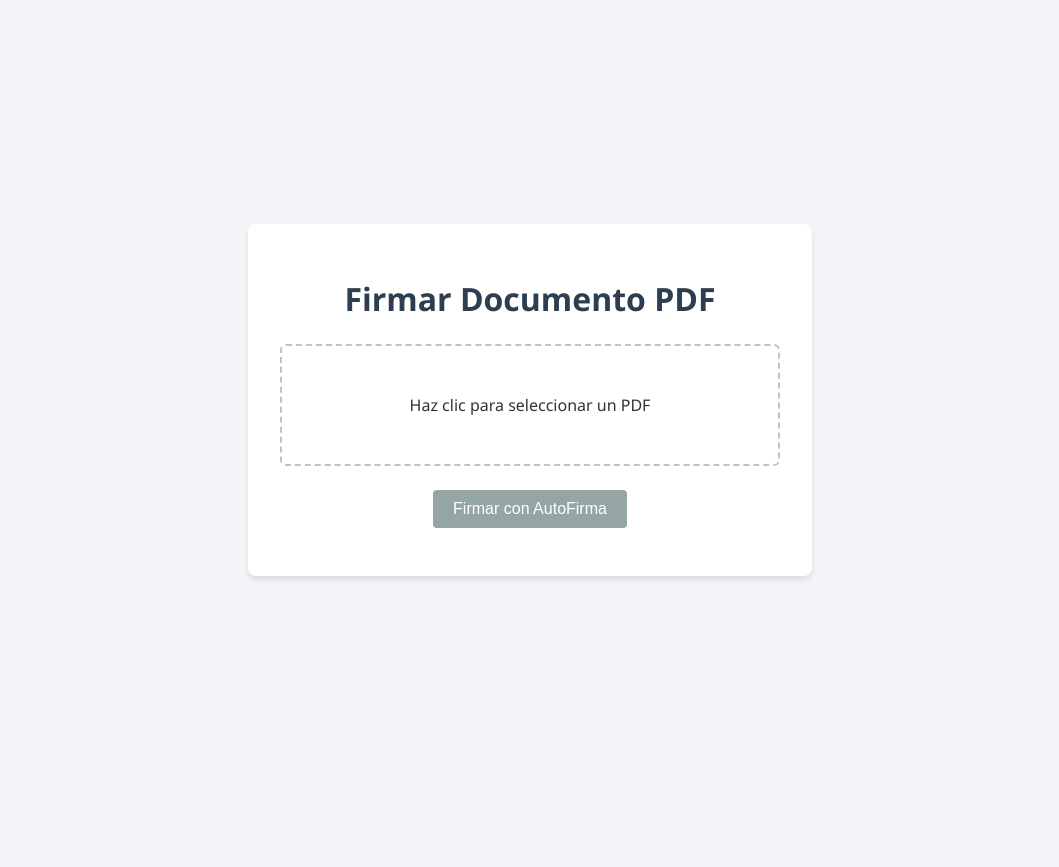
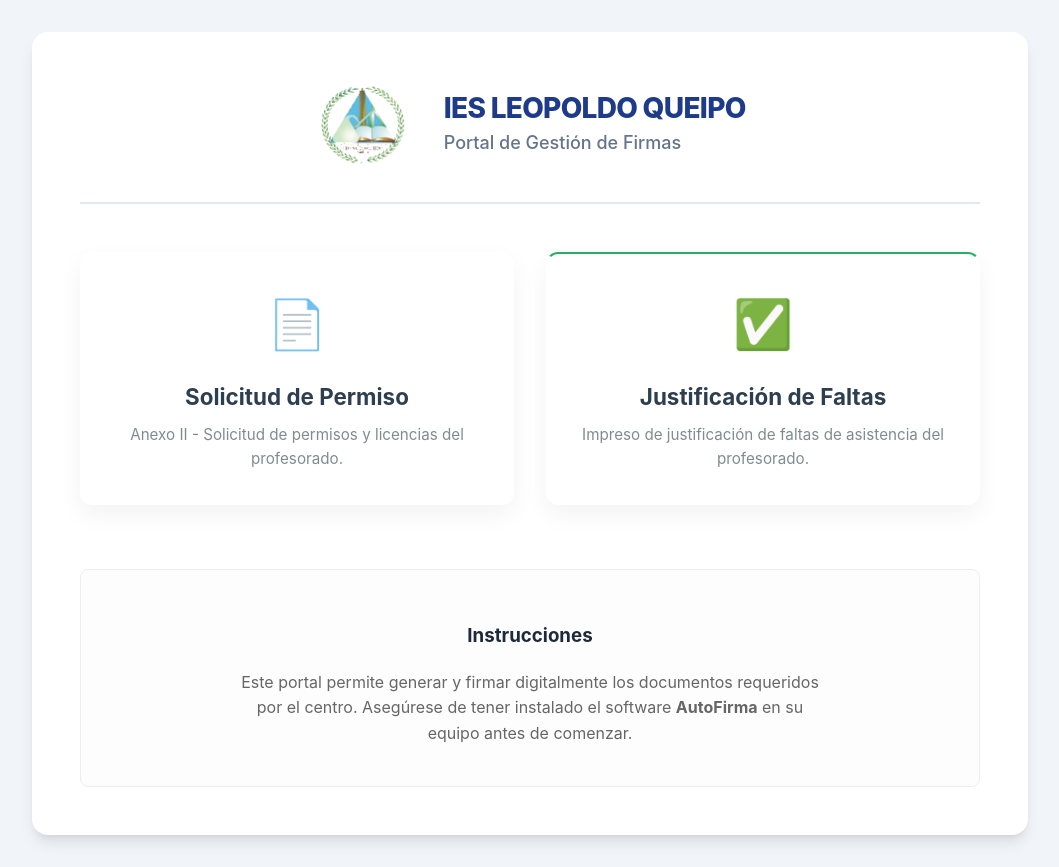
Before and after one commit to josemanuel74-make/autofirma-permisos, a Flask app: template templates/index.html in a window 1280 px wide. Shown: the whole page, without its empty margins (110-1169 px from the left). Before the commit the page ends 580 px from the top, so only its background shows below. Run offline with Flask 3, Linux system fonts and the light colour scheme; the template is opened without the code that fills it, so the values that code supplies are empty.

Commit message:
Add Justificación de Faltas module with dynamic table and portal menu

```diff
--- a/app.py
+++ b/app.py
@@ -15,9 +15,16 @@ WEBHOOK_URL = "https://default70879308da7343a1acdf57810f4ae6.2b.environment.api.
 # ---------------------
 
 @app.route('/')
-@app.route('/permiso')
-def permiso_form_root():
+def home():
+    return render_template('index.html')
+
+@app.route('/permisos')
+def permisos_form():
     return render_template('solicitud_permiso.html')
+
+@app.route('/justificante')
+def justificante_form():
+    return render_template('solicitud_justificante.html')
 
 @app.route('/save', methods=['POST'])
 def save_signature():
@@ -76,15 +83,9 @@ def save_signature():
         print(f"ERROR in /save: {str(e)}")
         return jsonify({"status": "error", "message": str(e)}), 500
 
-@app.route('/permiso')
-def permiso_form():
-    return render_template('solicitud_permiso.html')
+# Removed redundant /permiso route
 
 def get_pdf_anchors(template_path):
-    """
-    Scans a PDF for labels like {{label}} and returns their coordinates.
-    High precision: uses reportlab's stringWidth for exact shifting.
-    """
     import re
     from reportlab.pdfbase import pdfmetrics
     anchors = {}
@@ -95,21 +96,19 @@ def get_pdf_anchors(template_path):
         reader = PdfReader(template_path)
         for i, page in enumerate(reader.pages):
             def visitor(text, cm, tm, font_dict, font_size):
-                # We normalize the search to be more lenient
-                # Matches {{label}}, {{label}, or just {{label (in case of extraction artifacts)
                 matches = list(re.finditer(r'\{\{([a-zA-Z0-9_]+)', text))
                 if not matches:
                     return
 
-                # Calculate base coordinates
-                base_x = tm[4]
-                base_y = tm[5]
+                # CM: [a, b, c, d, e, f]
+                # Transformation to global coordinates
+                ca, cb, cc, cd, ce, cf = cm
+                base_x, base_y = tm[4], tm[5]
 
                 for m in matches:
                     tag_name = m.group(1)
                     preceding_text = text[:m.start()]
 
-                    # Detect font type for more accurate width calculation
                     font_name = "Helvetica"
                     if font_dict and "/BaseFont" in font_dict:
                         fname = font_dict["/BaseFont"].lower()
@@ -117,34 +116,136 @@ def get_pdf_anchors(template_path):
                         elif "bold" in fname: font_name = "Helvetica-Bold"
 
                     # Exact shift using reportlab's metrics
-                    # THE REASON FOR MISALIGNMENT:
-                    # Reportlab's Times-Roman width is often tighter than how
-                    # specialized PDF printers render 'con NRP  '.
-                    # Adding a +6px fudge factor to ensure it starts AFTER the label.
-                    shift_x = pdfmetrics.stringWidth(preceding_text, font_name, font_size) + 6
+                    shift_x = pdfmetrics.stringWidth(preceding_text, font_name, font_size)
 
-                    key = f"{{{{{tag_name}}}}}" # Canonical form {{name}}
+                    # Apply CM to calculated local (shift_x, base_y)
+                    # Note: We use shift_x relative to tm's base_x
+                    local_x = base_x + shift_x
+                    local_y = base_y
+
+                    final_x = local_x * ca + local_y * cc + ce
+                    final_y = local_x * cb + local_y * cd + cf
+
+                    key = f"{{{{{tag_name}}}}}"
                     if key not in anchors:
                         anchors[key] = []
 
-                    # Reject (0,0) as it's usually a coordinate system error in visitor
-                    if base_x > 0.001 or base_y > 0.001:
-                        final_x = base_x + shift_x
-                        # DE-DUPLICATE: avoid adding the same anchor multiple times
-                        # using a tighter threshold.
+                    # Deduplication & basic filter
+                    if abs(final_x) > 0.001 or abs(final_y) > 0.001:
                         is_dup = False
                         for existing in anchors[key]:
-                            if existing[0] == i and abs(existing[1] - final_x) < 0.5 and abs(existing[2] - base_y) < 0.5:
+                            if existing[0] == i and abs(existing[1] - final_x) < 0.5 and abs(existing[2] - final_y) < 0.5:
                                 is_dup = True
                                 break
                         if not is_dup:
-                            anchors[key].append((i, final_x, base_y, font_size))
+                            anchors[key].append((i, final_x, final_y, font_size))
 
             page.extract_text(visitor_text=visitor)
+        return anchors
     except Exception as e:
         print(f"ERROR extracting anchors: {str(e)}")
+        return {}
 
-    return anchors
+@app.route('/generate_justificante', methods=['POST'])
+def generate_justificante():
+    try:
+        data = request.form
+        nombre_profe = data.get('nombre', 'Anonimo')
+        safe_name = "".join([c for c in nombre_profe if c.isalnum() or c == ' ']).replace(' ', '_')
+        timestamp_str = time.strftime('%Y%m%d_%H%M%S')
+
+        template_path = "justificacionfaltasprofesores.pdf"
+        anchors = get_pdf_anchors(template_path)
+
+        packet = io.BytesIO()
+        from reportlab.pdfgen import canvas
+        from reportlab.lib.pagesizes import A4
+        c = canvas.Canvas(packet, pagesize=A4)
+
+        def draw_smart(label, text, fallback_x, fallback_y, page_idx, size=None, offset_x=0, offset_y=0):
+            matches = anchors.get(label, [])
+            page_matches = [m for m in matches if m[0] == page_idx]
+            if page_matches:
+                # Use first match
+                anchor = page_matches[0]
+                x, y, draw_size = anchor[1], anchor[2], (size or anchor[3])
+            else:
+                x, y, draw_size = fallback_x, fallback_y, (size or 10)
+
+            c.setFont("Helvetica", draw_size)
+            c.drawString(x + offset_x, y + offset_y, text)
+
+        # Header data
+        draw_smart('{{nombre}}', data.get('nombre', ''), 100, 700, 0)
+        draw_smart('{{dni}}', data.get('dni', ''), 300, 700, 0)
+        draw_smart('{{nrp}}', data.get('nrp', ''), 450, 700, 0)
+
+        # Table data
+        # We start below the "DÍA HORA CURSO MOTIVOS" header
+        # Manual calculation based on visual layout of the PDF:
+        # Table starts around Y=580
+        dias = request.form.getlist('fila_dia[]')
+        horas = request.form.getlist('fila_hora[]')
+        cursos = request.form.getlist('fila_curso[]')
+        motivos = request.form.getlist('fila_motivo[]')
+
+        start_y = 555 # Approximate starting row Y
+        row_height = 20
+
+        for i in range(len(dias)):
+            y_pos = start_y - (i * row_height)
+            if i >= 10: break # Table limit
+
+            # Formatear fecha de YYYY-MM-DD a DD/MM/YYYY
+            fecha_fmt = dias[i]
+            if '-' in fecha_fmt:
+                y, m, d = fecha_fmt.split('-')
+                fecha_fmt = f"{d}/{m}/{y}"
+
+            c.setFont("Helvetica", 9)
+            c.drawString(75, y_pos, fecha_fmt)      # DÍA
+            c.drawString(140, y_pos, horas[i])     # HORA
+            c.drawString(195, y_pos, cursos[i])    # CURSO
+            c.drawString(285, y_pos, motivos[i])   # MOTIVOS
+
+        c.save()
+        packet.seek(0)
+
+        # Merge template
+        reader = PdfReader(template_path)
+        writer = PdfWriter()
+        overlay = PdfReader(packet)
+
+        page = reader.pages[0]
+        page.merge_page(overlay.pages[0])
+        writer.add_page(page)
+
+        output_stream = io.BytesIO()
+        writer.write(output_stream)
+        output_stream.seek(0)
+
+        pdf_base64 = base64.b64encode(output_stream.read()).decode('utf-8')
+
+        # PAdES signature area for Justificante
+        # Signature is at the bottom right box
+        extra_params = (
+            f"signaturePage=1\n"
+            f"layer2Text=Firmado digitalmente por {nombre_profe}\\nFecha: {time.strftime('%d/%m/%Y %H:%M')}\n"
+            f"signaturePositionOnPageLowerLeftX=320\n"
+            f"signaturePositionOnPageLowerLeftY=170\n"
+            f"signaturePositionOnPageUpperRightX=550\n"
+            f"signaturePositionOnPageUpperRightY=225\n"
+        )
+
+        return jsonify({
+            "status": "success",
+            "pdf_base64": pdf_base64,
+            "extra_params": extra_params
+        })
+    except Exception as e:
+        import traceback
+        traceback.print_exc()
+        return jsonify({"status": "error", "message": str(e)}), 500
 
 @app.route('/generate_permiso', methods=['POST'])
 def generate_permiso():
--- a/templates/index.html
+++ b/templates/index.html
@@ -1,186 +1,100 @@
 <!DOCTYPE html>
 <html lang="es">
+
 <head>
     <meta charset="UTF-8">
     <meta name="viewport" content="width=device-width, initial-scale=1.0">
-    <title>Firmar PDF con AutoFirma</title>
-    <!-- Importar AutoScript desde su nueva ubicación -->
-    <script type="text/javascript" src="{{ url_for('static', filename='js/autoscript.js') }}"></script>
+    <title>Portal de Firmas - IES Leopoldo Queipo</title>
+    <link rel="stylesheet" href="{{ url_for('static', filename='css/style.css') }}">
     <style>
-        body {
-            font-family: 'Segoe UI', Tahoma, Geneva, Verdana, sans-serif;
-            background-color: #f4f4f9;
-            color: #333;
+        .menu-grid {
+            display: grid;
+            grid-template-columns: 1fr 1fr;
+            gap: 2rem;
+            margin-top: 3rem;
+        }
+
+        @media (max-width: 600px) {
+            .menu-grid {
+                grid-template-columns: 1fr;
+            }
+        }
+
+        .menu-card {
+            background: white;
+            padding: 2rem;
+            border-radius: 12px;
+            box-shadow: 0 10px 25px rgba(0, 0, 0, 0.05);
+            text-align: center;
+            transition: transform 0.3s, box-shadow 0.3s;
+            text-decoration: none;
+            color: inherit;
             display: flex;
-            justify-content: center;
+            flex-direction: column;
             align-items: center;
-            height: 100vh;
-            margin: 0;
+            border: 2px solid transparent;
         }
-        .container {
-            background-color: #fff;
-            padding: 2rem;
-            border-radius: 8px;
-            box-shadow: 0 4px 6px rgba(0,0,0,0.1);
-            text-align: center;
-            width: 100%;
-            max-width: 500px;
-        }
-        h1 {
-            color: #2c3e50;
-            margin-bottom: 1.5rem;
-        }
-        .upload-area {
-            border: 2px dashed #bdc3c7;
-            padding: 2rem;
-            border-radius: 6px;
-            margin-bottom: 1.5rem;
-            cursor: pointer;
-            transition: border-color 0.3s;
-        }
-        .upload-area:hover {
+
+        .menu-card:hover {
+            transform: translateY(-5px);
+            box-shadow: 0 15px 35px rgba(0, 0, 0, 0.1);
             border-color: #3498db;
         }
-        input[type="file"] {
-            display: none;
+
+        .icon {
+            font-size: 3rem;
+            margin-bottom: 1rem;
         }
-        .btn {
-            background-color: #3498db;
-            color: white;
-            border: none;
-            padding: 10px 20px;
-            font-size: 1rem;
-            border-radius: 4px;
-            cursor: pointer;
-            transition: background-color 0.3s;
+
+        .card-title {
+            font-size: 1.4rem;
+            font-weight: bold;
+            color: #2c3e50;
+            margin-bottom: 0.5rem;
         }
-        .btn:hover {
-            background-color: #2980b9;
+
+        .card-desc {
+            color: #7f8c8d;
+            font-size: 0.95rem;
         }
-        .btn:disabled {
-            background-color: #95a5a6;
-            cursor: not-allowed;
-        }
-        #status {
-            margin-top: 1rem;
-            font-weight: bold;
-        }
-        .success { color: #27ae60; }
-        .error { color: #c0392b; }
     </style>
 </head>
+
 <body>
+    <div class="container" style="max-width: 900px;">
+        <div class="header-branding">
+            <img src="{{ url_for('static', filename='img/logo.gif') }}" alt="Logo IES Leopoldo Queipo" class="logo">
+            <div class="header-text">
+                <span class="institute-name">IES LEOPOLDO QUEIPO</span>
+                <span class="document-title">Portal de Gestión de Firmas</span>
+            </div>
+        </div>
 
-<div class="container">
-    <h1>Firmar Documento PDF</h1>
+        <h1 style="text-align: center; margin-top: 3rem; color: #34495e;">Seleccione el trámite a realizar</h1>
 
-    <div class="upload-area" onclick="document.getElementById('fileInput').click()">
-        <p>Haz clic para seleccionar un PDF</p>
-        <input type="file" id="fileInput" accept="application/pdf" onchange="handleFileSelect(this)">
-        <p id="fileName" style="font-size: 0.9em; color: #7f8c8d;"></p>
+        <div class="menu-grid">
+            <a href="/permisos" class="menu-card">
+                <div class="icon">📄</div>
+                <div class="card-title">Solicitud de Permiso</div>
+                <div class="card-desc">Anexo II - Solicitud de permisos y licencias del profesorado.</div>
+            </a>
+
+            <a href="/justificante" class="menu-card" style="border-top-color: #27ae60;">
+                <div class="icon">✅</div>
+                <div class="card-title">Justificación de Faltas</div>
+                <div class="card-desc">Impreso de justificación de faltas de asistencia del profesorado.</div>
+            </a>
+        </div>
+
+        <div
+            style="margin-top: 4rem; text-align: center; padding: 2rem; background: #fdfdfd; border-radius: 8px; border: 1px solid #eee;">
+            <h3>Instrucciones</h3>
+            <p style="color: #666; max-width: 600px; margin: 0.5rem auto;">
+                Este portal permite generar y firmar digitalmente los documentos requeridos por el centro.
+                Asegúrese de tener instalado el software <b>AutoFirma</b> en su equipo antes de comenzar.
+            </p>
+        </div>
     </div>
+</body>
 
-    <button id="signBtn" class="btn" onclick="signPdf()" disabled>Firmar con AutoFirma</button>
-
-    <div id="status"></div>
-</div>
-
-<script>
-    let currentFileBase64 = null;
-    let currentFileName = null;
-
-    // Inicializar AutoScript
-    // Ajustar si es necesario. AutoScript.cargarAppAfirma() suele ser necesario.
-    try {
-        if (typeof AutoScript !== 'undefined') {
-            AutoScript.cargarAppAfirma();
-            // Configurar servlets locales forzados si es necesario,
-            // pero para AutoFirma 'local' puro a veces no hace falta si no usamos almacenamiento trifásico.
-            // Dejamos la configuración por defecto de AutoScript que intenta conectar con localhost.
-        }
-    } catch (e) {
-        console.error("Error inicializando AutoScript:", e);
-    }
-
-    function handleFileSelect(input) {
-        const file = input.files[0];
-        if (!file) return;
-
-        currentFileName = file.name;
-        document.getElementById('fileName').innerText = file.name;
-        document.getElementById('status').innerText = "";
-
-        const reader = new FileReader();
-        reader.onload = function(e) {
-            // e.target.result es "data:application/pdf;base64,....."
-            // AutoFirma suele necesitar SOLO la parte base64 sin la cabecera data URI
-            const base64Content = e.target.result.split(',')[1];
-            currentFileBase64 = base64Content;
-            document.getElementById('signBtn').disabled = false;
-        };
-        reader.readAsDataURL(file);
-    }
-
-    function signPdf() {
-        if (!currentFileBase64) {
-            alert("Por favor selecciona un archivo primero.");
-            return;
-        }
-
-        document.getElementById('status').innerText = "Iniciando AutoFirma...";
-        document.getElementById('status').className = "";
-
-        try {
-            // Parámetros: dataB64, algorithm, format, params, successCallback, errorCallback
-            // Para PDF usamos formato PAdES.
-            AutoScript.sign(
-                currentFileBase64,
-                "SHA256withRSA",
-                "PAdES",
-                null, // params adicionales
-                onSignSuccess,
-                onSignError
-            );
-        } catch (e) {
-            onSignError("Excepción invocando firma", e.message);
-        }
-    }
-
-    function onSignSuccess(signatureB64) {
-        document.getElementById('status').innerText = "Firma completada. Guardando...";
-
-        // Enviar al servidor
-        fetch('/save', {
-            method: 'POST',
-            headers: {
-                'Content-Type': 'application/json',
-            },
-            body: JSON.stringify({
-                signature: signatureB64,
-                filename: currentFileName
-            })
-        })
-        .then(response => response.json())
-        .then(data => {
-            if (data.status === 'success') {
-                document.getElementById('status').innerText = "Documento firmado y guardado correctamente.";
-                document.getElementById('status').className = "success";
-            } else {
-                throw new Error(data.message);
-            }
-        })
-        .catch(error => {
-            document.getElementById('status').innerText = "Error guardando en servidor: " + error.message;
-            document.getElementById('status').className = "error";
-        });
-    }
-
-    function onSignError(errorType, errorMessage) {
-        console.error("Error AutoFirma:", errorType, errorMessage);
-        document.getElementById('status').innerText = "Error en la firma: " + errorMessage;
-        document.getElementById('status').className = "error";
-    }
-</script>
-
-</body>
 </html>
```
Also changed, not shown: templates/solicitud_justificante.html (added, +275 -0 lines).
